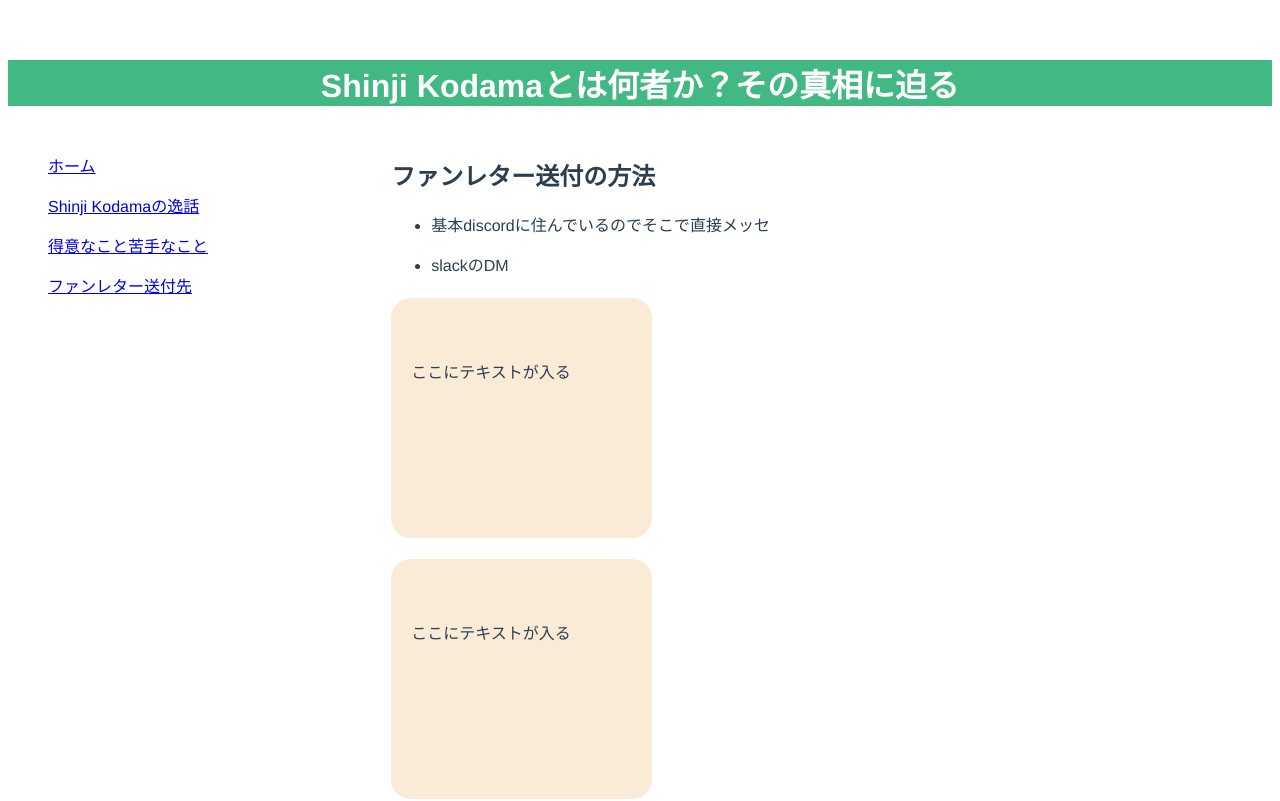
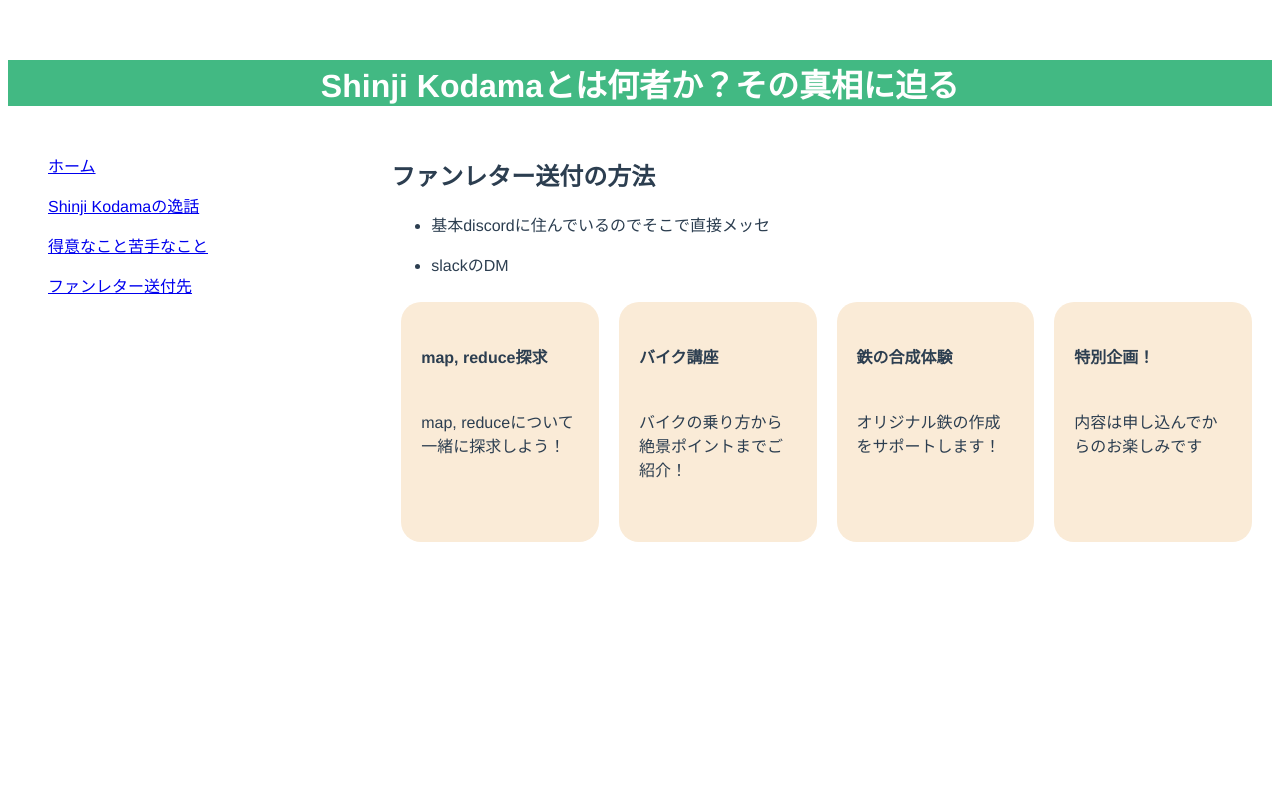
Before and after one commit to shinji-kodama/vue_practice, a Vue app in the folder vite-project/: page /contact in a window 1280 px wide. Shown: the top 801 px of the page. Built offline with nearby package versions, Linux system fonts and the light colour scheme.

Commit message:
Cardコンポーネントを追加

```diff
--- a/vite-project/src/Contact.vue
+++ b/vite-project/src/Contact.vue
@@ -1,7 +1,9 @@
 <template>
   <div>
     <List :ListTitle="title" :ListText="lists" />
-    <Card Questions="questions" />
+    <div class="box">
+    <Card :Questions="questions" />
+    </div>
   </div>
 </template>
 
@@ -39,4 +41,8 @@ export default {
 h1 {
   color: #42b983;
 }
+
+.box{
+  display: flex;
+}
 </style>
--- a/vite-project/src/components/Card.vue
+++ b/vite-project/src/components/Card.vue
@@ -1,7 +1,7 @@
 <template>
   <div class="box" v-for="question in Questions">
-      <h4 class="title">{{ question.id }}</h4>
-      <p class="text">ここにテキストが入る</p>
+      <h4 class="title">{{ question.title }}</h4>
+      <p class="text">{{ question.text }}</p>
   </div>
 </template>
 
@@ -21,6 +21,7 @@ export default {
 .box{
     width: 30%;
     height: 30vh;
+    margin: 10px;
     border-radius: 20px;
     background-color: antiquewhite;
 }
```
